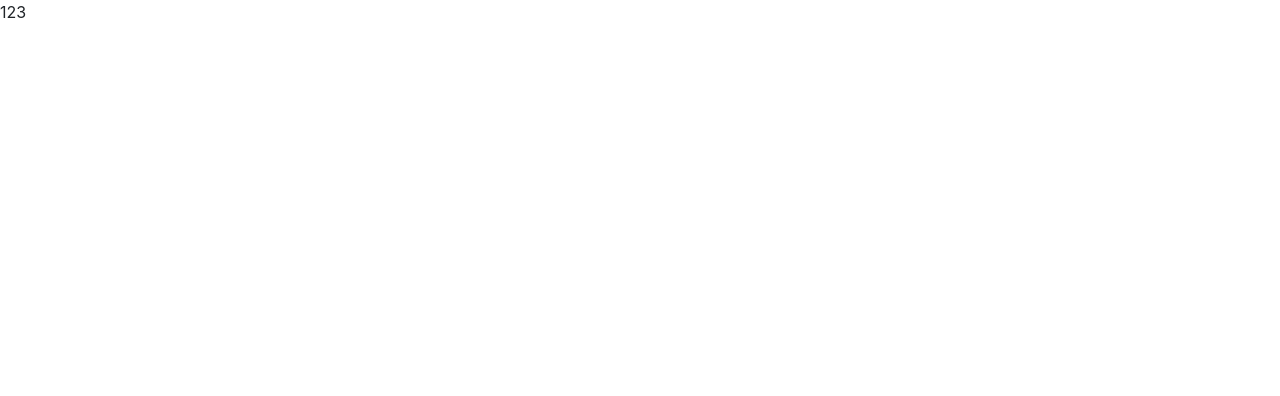
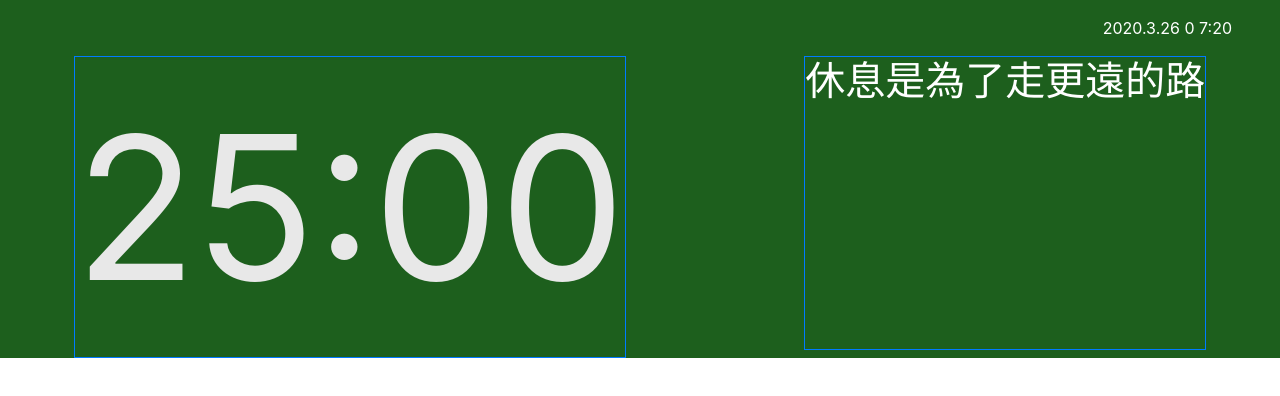
Before and after one commit to fsyp2018/tomatotime_DEV, a Vue app: page /#/ in a window 1280 px wide. Shown: the top 396 px of the page. Built offline with nearby package versions, Linux system fonts and the light colour scheme.

Commit message:
第一次切板

```diff
--- a/package.json
+++ b/package.json
@@ -10,6 +10,8 @@
   "dependencies": {
     "bootstrap": "^4.4.1",
     "core-js": "^3.6.4",
+    "jquery": "^3.4.1",
+    "popper.js": "^1.16.1",
     "vue": "^2.6.11",
     "vue-router": "^3.1.5",
     "vuex": "^3.1.3"
--- a/src/assets/css/all.scss
+++ b/src/assets/css/all.scss
@@ -1,2 +1,9 @@
 @import "~bootstrap/scss/functions";
 @import "~bootstrap/scss/bootstrap";
+.bgcolor {
+    background-color: rgb(29, 95, 29);
+}
+.clock{
+    font-size: 200px;
+    color: #e8e8e8;
+  }
--- a/src/components/HelloWorld.vue
+++ b/src/components/HelloWorld.vue
@@ -1,14 +1,48 @@
 <template>
-  <div>
-123
+  <div class="bgcolor">
+    <div class="d-flex flex-row-reverse bd-highlight mr-5 pt-3">
+    <p class="text-white">{{fullDate}}</p>
+    </div>
+    <div class="header row justify-content-around">
+      <div>
+        <div class="clock border border-primary">{{minutes}}:{{seconds}}</div>
+      </div>
+      <div class="h1 text-white border border-primary">休息是為了走更遠的路</div>
+    </div>
   </div>
 </template>
 
 <script>
+import $ from 'jquery';
+
 export default {
   name: 'HelloWorld',
-  props: {
-    msg: String,
+  data() {
+    return {
+      isStart: false,
+      setSecond: 1500, // 初始共幾秒,
+      minutes: '25', // 字幕顯示(分)
+      seconds: '00', // 字幕顯示(秒)
+      date: new Date(),
+      interval: '',
+    };
+  },
+  methods: {
+    openModal() {
+      $('#exampleModal').modal('show');
+    },
+  },
+  computed: {
+    fullDate() {
+      const year = this.date.getFullYear();
+      const month = this.date.getMonth() + 1;
+      const day = this.date.getDate();
+      const hour = this.date.getHours();
+      const min = this.date.getMinutes();
+      const str = `${year}.${month}.${day} ${hour < 10 ? '0' : ''}
+      ${hour}:${min < 10 ? '0' : ''}${min}`;
+      return str;
+    },
   },
 };
 </script>
```
Also changed, not shown: 1 other file (tests, documents, lock files or other folders).
